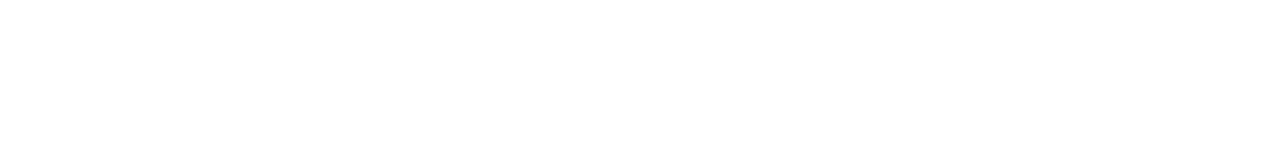
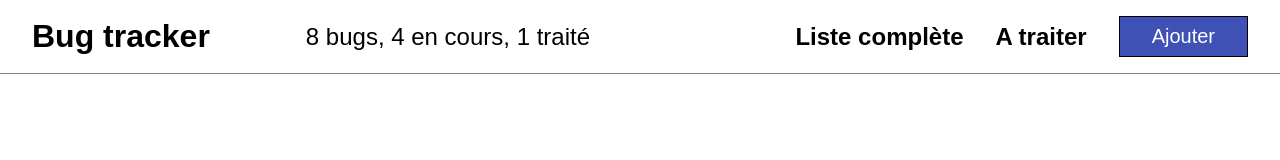
Before and after one commit to julfust/bug-tracker, a plain HTML site: page index.html in a window 1280 px wide. Drawn offline with Linux system fonts and the light colour scheme; a web font is replaced by a local one.

Commit message:
header integrated on bugs-list page

```diff
--- /dev/null
+++ b/assets/style/global.css
@@ -0,0 +1,58 @@
+/* devanagari */
+@font-face {
+    font-family: 'Poppins';
+    font-style: normal;
+    font-weight: 400;
+    font-display: swap;
+    src: url(https://fonts.gstatic.com/s/poppins/v15/pxiEyp8kv8JHgFVrJJbecmNE.woff2) format('woff2');
+    unicode-range: U+0900-097F, U+1CD0-1CF6, U+1CF8-1CF9, U+200C-200D, U+20A8, U+20B9, U+25CC, U+A830-A839, U+A8E0-A8FB;
+}
+/* latin-ext */
+@font-face {
+    font-family: 'Poppins';
+    font-style: normal;
+    font-weight: 400;
+    font-display: swap;
+    src: url(https://fonts.gstatic.com/s/poppins/v15/pxiEyp8kv8JHgFVrJJnecmNE.woff2) format('woff2');
+    unicode-range: U+0100-024F, U+0259, U+1E00-1EFF, U+2020, U+20A0-20AB, U+20AD-20CF, U+2113, U+2C60-2C7F, U+A720-A7FF;
+}
+/* latin */
+@font-face {
+    font-family: 'Poppins';
+    font-style: normal;
+    font-weight: 400;
+    font-display: swap;
+    src: url(https://fonts.gstatic.com/s/poppins/v15/pxiEyp8kv8JHgFVrJJfecg.woff2) format('woff2');
+    unicode-range: U+0000-00FF, U+0131, U+0152-0153, U+02BB-02BC, U+02C6, U+02DA, U+02DC, U+2000-206F, U+2074, U+20AC, U+2122, U+2191, U+2193, U+2212, U+2215, U+FEFF, U+FFFD;
+}
+
+* {
+    box-sizing: border-box;
+    margin: 0;
+    padding: 0;
+    font-family: 'Poppins', sans-serif;
+}
+
+ul {
+    margin-bottom: 0;
+}
+
+li {
+    list-style-type: none;
+}
+
+a {
+    text-decoration: none;
+    color: black;
+    cursor: pointer;
+}
+
+button {
+    display: block;
+    outline: none;
+    border: none;
+}
+
+.debug {
+    border: 1px solid red;
+}
--- a/assets/style/index.css
+++ b/assets/style/index.css
@@ -0,0 +1,48 @@
+.global-container {
+    overflow: hidden;
+}
+
+.main-header {
+    display: flex;
+    justify-content: space-between;
+    align-items: center;
+    border-bottom: 1px solid grey;
+}
+
+.main-header {
+    padding: 1rem 2rem;
+}
+
+.main-title {
+    font-size: 2rem;
+}
+
+.main-header-paragraph {
+    padding-left: 6rem;
+    font-size: 1.5rem;
+}
+
+.header-infos {
+    display: flex;
+    justify-content: flex-start;
+    align-items: center;
+}
+
+.header-actions {
+    display: flex;
+    justify-content: flex-start;
+    align-items: center;
+}
+
+.header-actions-filter {
+    font-size: 1.5rem;
+    padding-right: 2rem;
+}
+
+.header-actions-button {
+    font-size: 1.25rem;
+    padding: 0.5rem 2rem;
+    color: white;
+    background-color: #3f51b5;
+    border: 1px solid black;
+}
--- a/index.html
+++ b/index.html
@@ -5,9 +5,28 @@
     <meta http-equiv="X-UA-Compatible" content="IE=edge">
     <meta name="viewport" content="width=device-width, initial-scale=1.0">
     <title>Document</title>
+    <link rel="stylesheet" href="./assets/style/global.css">
     <link rel="stylesheet" href="./assets/style/index.css">
 </head>
 <body>
+
+    <div class="global-container">
+
+        <header class="main-header">
+
+            <div class="header-infos">
+                <h1 class="main-title">Bug tracker</h1>
+                <p class="main-header-paragraph">8 bugs, 4 en cours, 1 traité</p>
+            </div>
+
+            <div class="header-actions">
+
+                <h2 class="header-actions-filter">Liste complète</h2>
+                <h2 class="header-actions-filter">A traiter</h2>
+                <button class="header-actions-button">Ajouter</button>
+            </div>
+        </header>
+    </div>
 
     <script src="assets/lib/jquery-3.6.0.min.js"></script>
     <script src="assets/script/script.js"></script>
```
